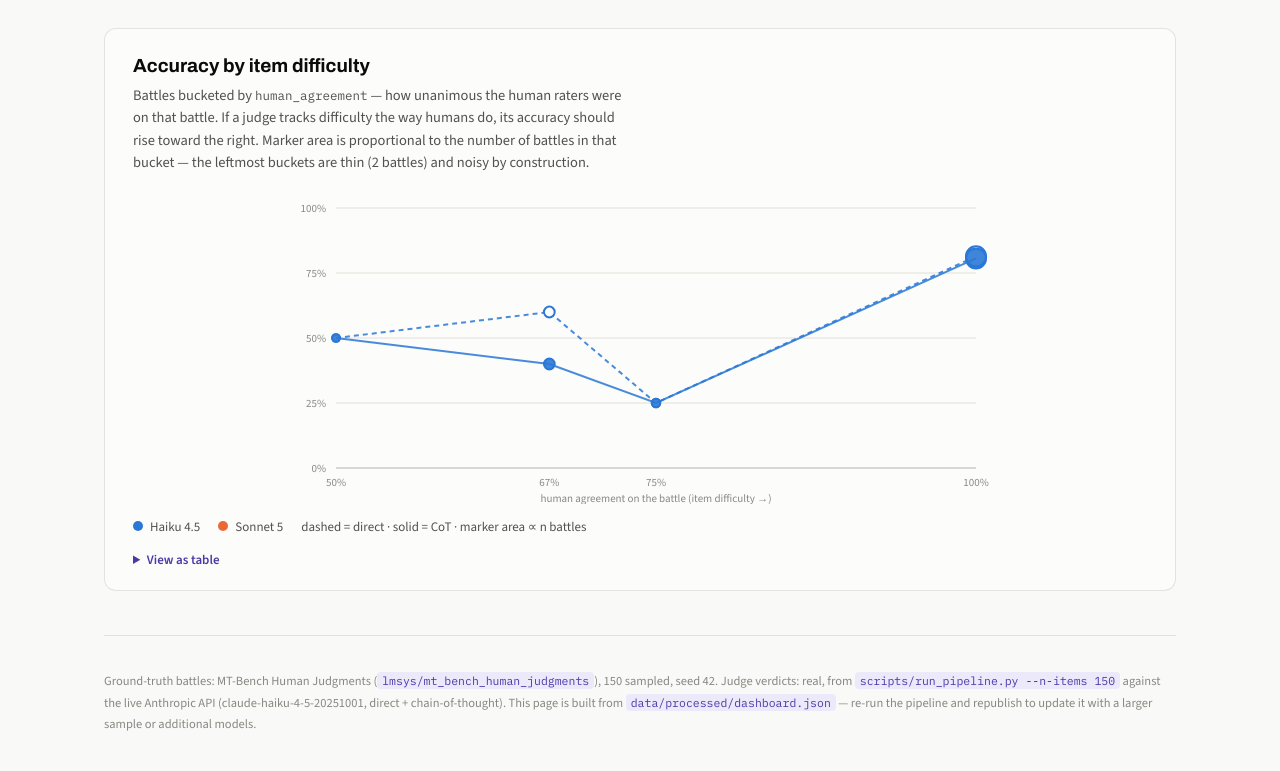
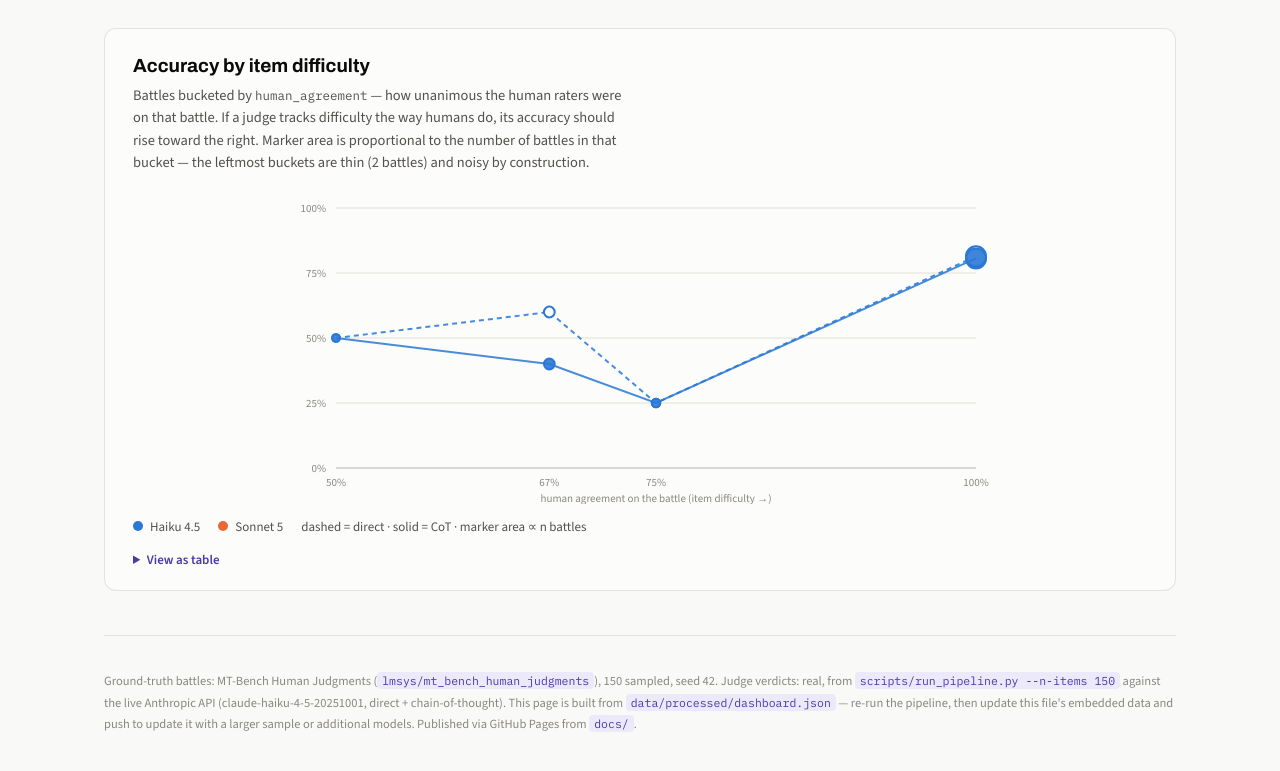
Before and after one commit to sw8566eq/llm-judge-audit, a plain HTML site: page docs/index.html in a window 1280 px wide. Shown: the part 2207-2978 px from the top of the page. Drawn offline with nearby package versions, Linux system fonts and the light colour scheme.

Commit message:
Move dashboard to docs/ and publish via GitHub Pages
The claude.ai artifact link only resolves when signed in as the
account that published it — dead for anyone else, which defeats the
point of linking a dashboard from a public portfolio repo. The page
itself is fully self-contained (one Google Fonts stylesheet, no
fetch(), no Claude-runtime calls), so it works fine as a plain static
file. Moved dashboard/index.html to docs/index.html (GitHub Pages'
supported source path) and repointed README/CASE_STUDY at the new
public URL: https://sw8566eq.github.io/llm-judge-audit/

Co-Authored-By: Claude Sonnet 5 <noreply@anthropic.com>
Claude-Session: https://claude.ai/code/session_011wTo5Gvkc8jfXHJwPnn8Yj

```diff
--- a/dashboard/index.html
+++ b/docs/index.html
@@ -414,8 +414,9 @@
     <p>Ground-truth battles: MT-Bench Human Judgments (<code>lmsys/mt_bench_human_judgments</code>),
       150 sampled, seed 42. Judge verdicts: real, from <code>scripts/run_pipeline.py --n-items 150</code>
       against the live Anthropic API (claude-haiku-4-5-20251001, direct + chain-of-thought). This
-      page is built from <code>data/processed/dashboard.json</code> — re-run the pipeline and
-      republish to update it with a larger sample or additional models.</p>
+      page is built from <code>data/processed/dashboard.json</code> — re-run the pipeline, then
+      update this file's embedded data and push to update it with a larger sample or additional
+      models. Published via GitHub Pages from <code>docs/</code>.</p>
   </footer>
 </div>
 
```
Also changed, not shown: 3 other files.
